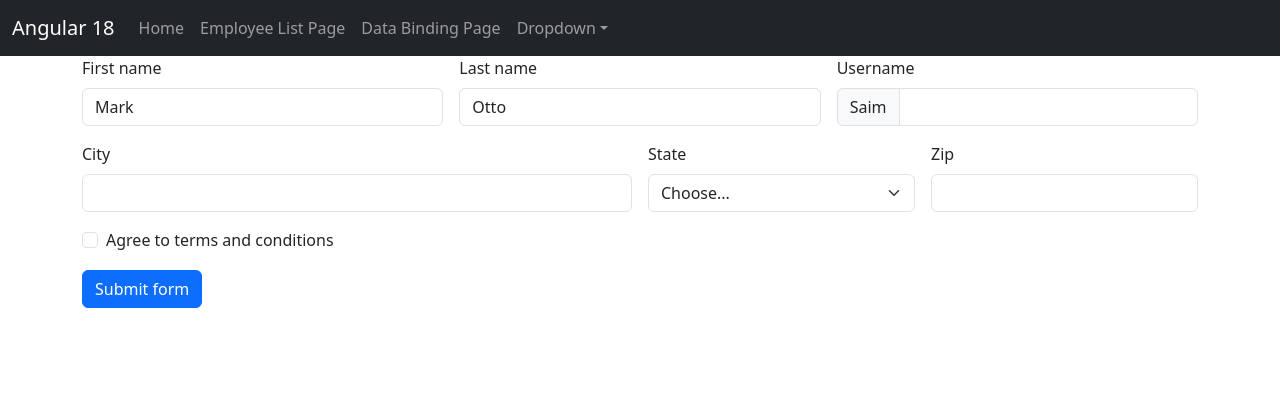
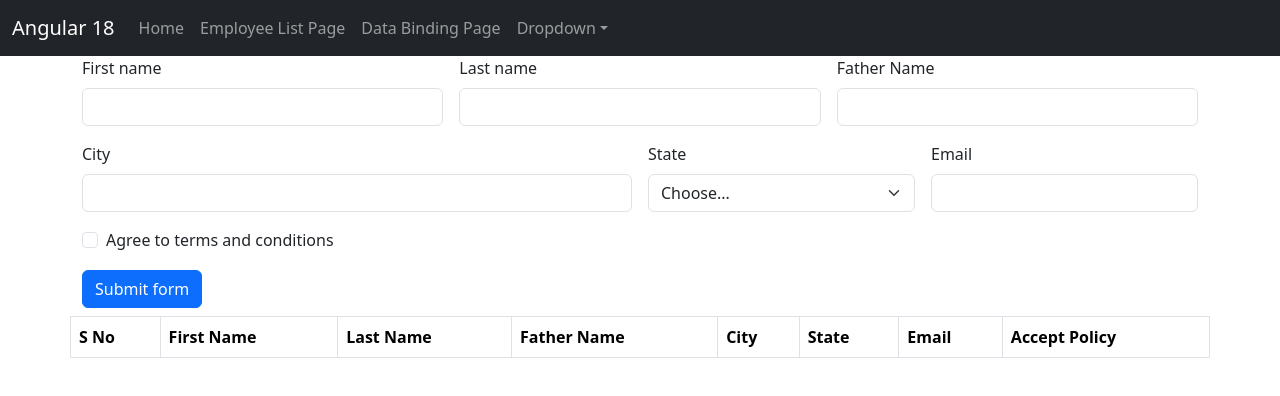
Before and after one commit to saim23khan/AngularPractice, an Angular app: page /foampage in a window 1280 px wide. Shown: the top 396 px of the page. Built offline with nearby package versions, Linux system fonts and the light colour scheme.

Commit message:
working for formpage

```diff
--- a/src/app/Components/Forms/TemplatefoamPage/user-foam-page/user-foam-page.component.html
+++ b/src/app/Components/Forms/TemplatefoamPage/user-foam-page/user-foam-page.component.html
@@ -1,64 +1,92 @@
 <form class="row g-3 needs-validation" novalidate>
   <div class="col-md-4">
     <label for="validationCustom01" class="form-label">First name</label>
-      <input type="text" class="form-control" id="validationCustom01" value="Mark" required>
-      <div class="valid-feedback">
-        Looks good!
-      </div>
+    <input type="text" name="firstname" [(ngModel)]="Foamlistvalue.firstname" class="form-control"
+      id="validationCustom01" value="Mark" required>
+
   </div>
   <div class="col-md-4">
     <label for="validationCustom02" class="form-label">Last name</label>
-      <input type="text" class="form-control" id="validationCustom02" value="Otto" required>
-      <div class="valid-feedback">
-        Looks good!
-      </div>
+    <input type="text" name="lastname" [(ngModel)]="Foamlistvalue.lastname" class="form-control" id="validationCustom02"
+      value="Otto" required>
+
   </div>
   <div class="col-md-4">
-      <label for="validationCustomUsername" class="form-label">Username</label>
+    <label for="validationCustomUsername" class="form-label">Father Name</label>
     <div class="input-group has-validation">
-        <span class="input-group-text" id="inputGroupPrepend">Saim</span>
-        <input type="text" class="form-control" id="validationCustomUsername" aria-describedby="inputGroupPrepend" required>
-        <div class="invalid-feedback">
-          Please choose a username.
-        </div>
+      <input type="text" name="fathername" [(ngModel)]="Foamlistvalue.fathername" class="form-control"
+        id="validationCustomUsername" aria-describedby="inputGroupPrepend" required>
+
     </div>
   </div>
   <div class="col-md-6">
     <label for="validationCustom03" class="form-label">City</label>
-      <input type="text" class="form-control" id="validationCustom03" required>
-      <div class="invalid-feedback">
-        Please provide a valid city.
-      </div>
+    <input type="text" name="city" [(ngModel)]="Foamlistvalue.city" class="form-control" id="validationCustom03"
+      required>
+
   </div>
   <div class="col-md-3">
     <label for="validationCustom04" class="form-label">State</label>
-      <select class="form-select" id="validationCustom04" required>
+    <select class="form-select" name="Statevalue" [(ngModel)]="Foamlistvalue.Statevalue" id="validationCustom04"
+      required>
       <option selected disabled value="">Choose...</option>
-        <option>...</option>
+      <option value="Sindh">Sindh</option>
+      <option value="Panjab">Panjab</option>
+      <option value="Khyber">Khyber</option>
+      <option value="Balochistan">Balochistan</option>
     </select>
-      <div class="invalid-feedback">
-        Please select a valid state.
-      </div>
+
   </div>
   <div class="col-md-3">
-      <label for="validationCustom05" class="form-label">Zip</label>
-      <input type="text" class="form-control" id="validationCustom05" required>
-      <div class="invalid-feedback">
-        Please provide a valid zip.
+    <label for="validationCustom05" class="form-label">Email</label>
+    <input type="text" name="email" [(ngModel)]="Foamlistvalue.email" class="form-control" id="validationCustom05"
+      required>
+
+  </div>
+  <div class="col-12">
+    <div class="form-check">
+      <input class="form-check-input" name="isaccept" [(ngModel)]="Foamlistvalue.isaccept" type="checkbox" value=""
+        id="invalidCheck" required>
+      <label class="form-check-label" for="invalidCheck">
+        Agree to terms and conditions
+      </label>
+
     </div>
   </div>
   <div class="col-12">
-      <div class="form-check">
-        <input class="form-check-input" type="checkbox" value="" id="invalidCheck" required>
-        <label class="form-check-label" for="invalidCheck">
-          Agree to terms and conditions
-        </label>
-        <div class="invalid-feedback">
-          You must agree before submitting.
-        </div>
-      </div>
-    </div>
-    <div class="col-12">
-      <button class="btn btn-primary" type="submit">Submit form</button>
+    <button class="btn btn-primary" type="submit" (click)="btnsubmit()">Submit form</button>
   </div>
 </form>
+
+<div class="row">
+  <h4>{{formvalue | json}}</h4>
+</div>
+
+<div class="row">
+  <table class="table table-bordered">
+    <thead>
+      <tr>
+        <th>S No</th>
+        <th>First Name</th>
+        <th>Last Name</th>
+        <th>Father Name</th>
+        <th>City</th>
+        <th>State</th>
+        <th>Email</th>
+        <th>Accept Policy</th>
+      </tr>
+    </thead>
+    <tbody>
+      <tr *ngFor="let valuee of formvalue;let sno =index">
+        <td>{{sno +1}}</td>
+        <td>{{formvalue.firstname}}</td>
+        <td>{{formvalue.lastname}}</td>
+        <td>{{formvalue.fathername}}</td>
+        <td>{{formvalue.city}}</td>
+        <td>{{formvalue.State}}</td>
+        <td>{{formvalue.email}}</td>
+        <td>{{formvalue.isaccept}}</td>
+      </tr>
+    </tbody>
+  </table>
+</div>
--- a/src/app/Components/Forms/TemplatefoamPage/user-foam-page/user-foam-page.component.ts
+++ b/src/app/Components/Forms/TemplatefoamPage/user-foam-page/user-foam-page.component.ts
@@ -1,12 +1,30 @@
+import { CommonModule, JsonPipe } from '@angular/common';
 import { Component } from '@angular/core';
+import { FormsModule } from '@angular/forms';
 
 @Component({
   selector: 'app-user-foam-page',
   standalone: true,
-  imports: [],
+  imports: [FormsModule,CommonModule,JsonPipe],
   templateUrl: './user-foam-page.component.html',
   styleUrl: './user-foam-page.component.css'
 })
 export class UserFoamPageComponent {
 
+Foamlistvalue  : any = {
+  firstname : '' ,
+  lastname : '' ,
+  fathername: '',
+  email : '' ,
+  city : '' ,
+  Statevalue:'',
+  isaccept : false
 }
+formvalue : any ;
+
+btnsubmit() {
+
+  this.formvalue = this.Foamlistvalue
+}
+
+}
```
Also changed, not shown: src/app/Components/iforforeach/iforforeach.component.html (+5 -5 lines). Lines whose indentation alone changed are shown as unchanged.
